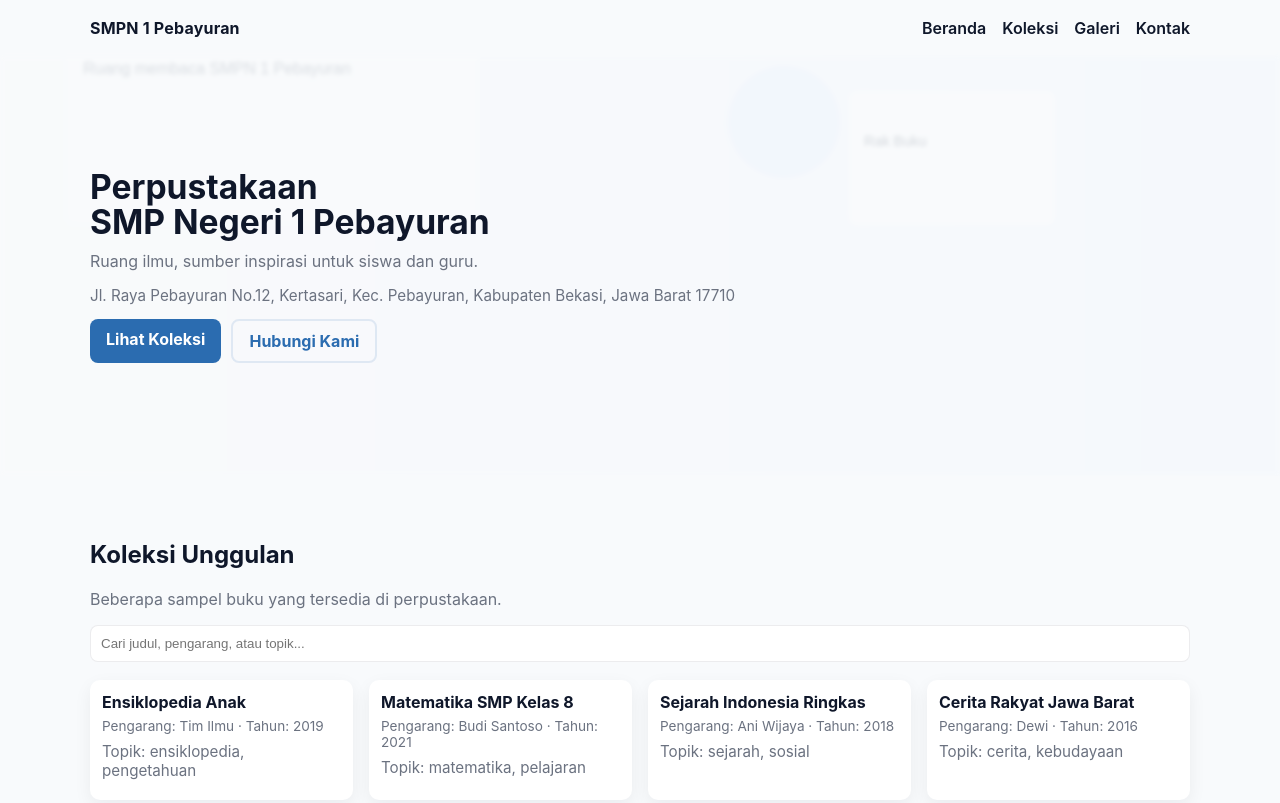
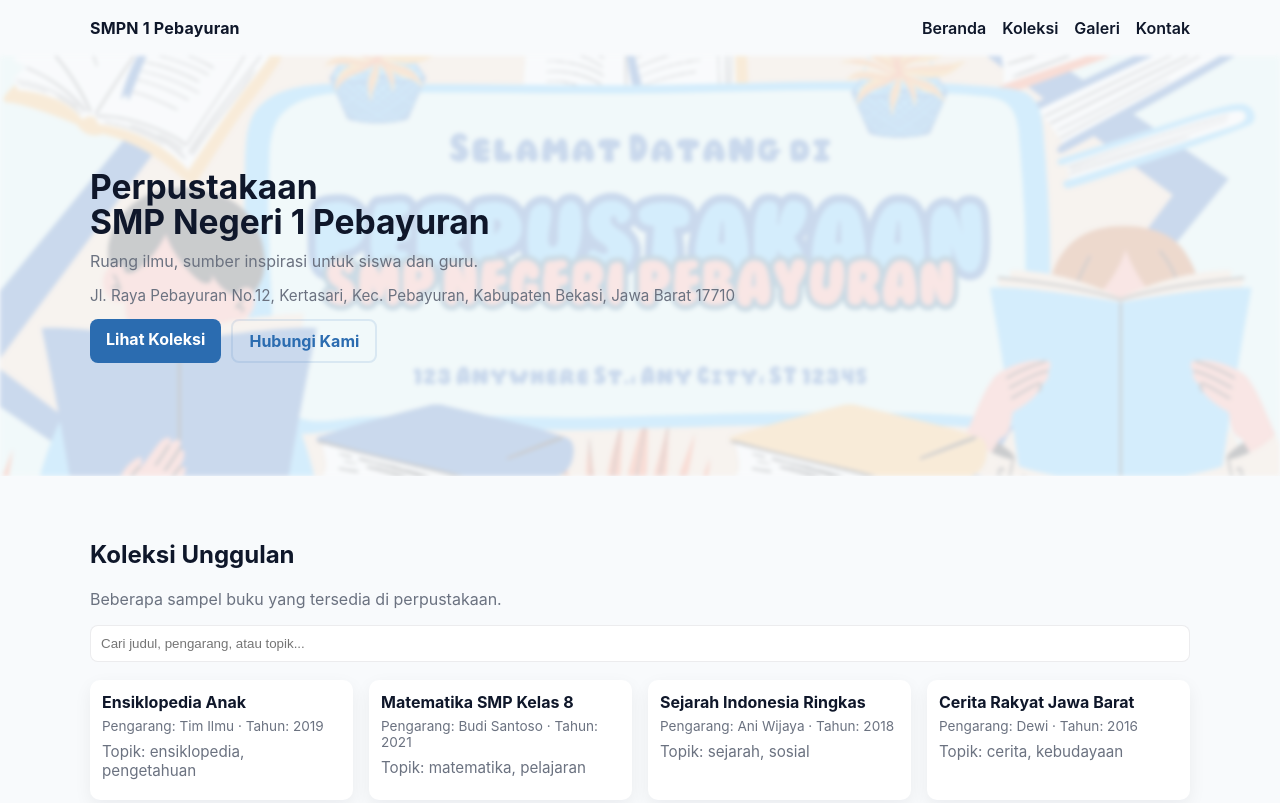
Before and after one commit to rifki102003/perpustakaan-smpn1-pebayuran1, a plain HTML site: page index.html in a window 1280 px wide. Shown: the top 803 px of the page. Drawn offline with Linux system fonts and the light colour scheme.

Commit message:
Update index.html

```diff
--- a/index.html
+++ b/index.html
@@ -19,7 +19,7 @@
     </nav>
 
     <section id="beranda" class="hero">
-      <img class="hero-bg" src="assets/images/hero.svg" alt="" aria-hidden="true">
+      <img class="hero-bg" src="assets/images/hero.jpg" alt="" aria-hidden="true">
       <div class="hero-content container">
         <h1>Perpustakaan<br/>SMP Negeri 1 Pebayuran</h1>
         <p class="lead">Ruang ilmu, sumber inspirasi untuk siswa dan guru.</p>
```
